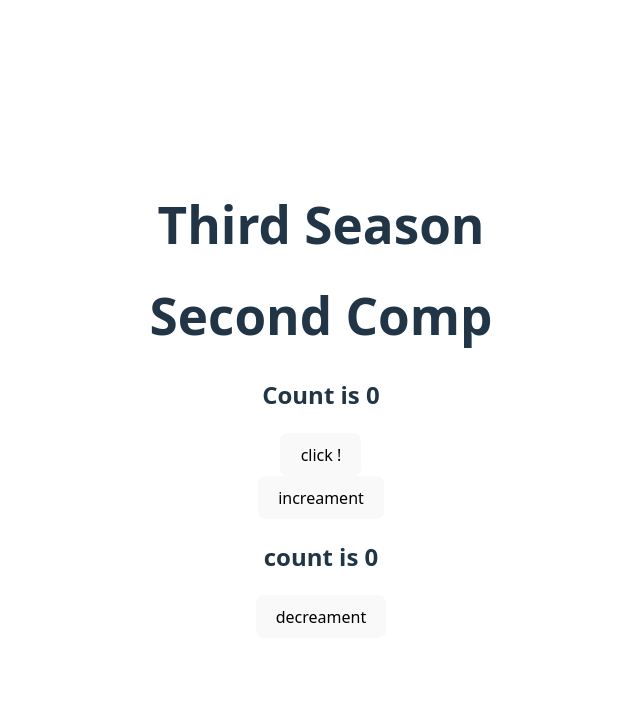
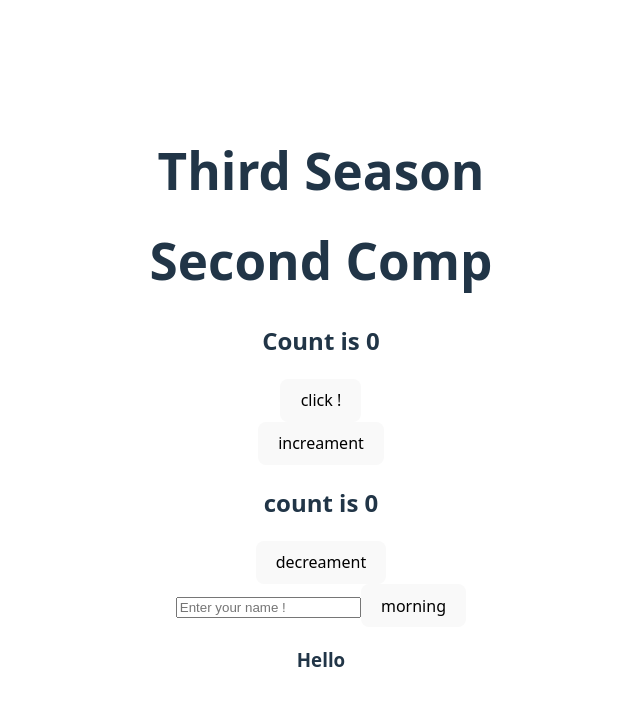
Before and after one commit to DEBAYUDHCHAKRABORTY/advanced-react, a React (Vite) app in the folder react/advanced/: page / in a window 1280 px wide. Shown: the top 706 px of the page, without its empty margins (319-959 px from the left). Built offline with nearby package versions, Linux system fonts and the light colour scheme.

Commit message:
morning done

```diff
--- a/react/advanced/src/App.jsx
+++ b/react/advanced/src/App.jsx
@@ -6,6 +6,7 @@ import Comp from './component'
 import Comp2 from './Comp2'
 import Count from './counter'
 import Count2 from './counter2'
+import Greet from './greeting'
 
 function App() {
   const [count, setCount] = useState(0)
@@ -16,6 +17,7 @@ function App() {
       <Comp2/>
       <Count/>
       <Count2/>
+      <Greet/>
     </>
   )
 }
--- /dev/null
+++ b/react/advanced/src/greeting.jsx
@@ -0,0 +1,27 @@
+import { useState } from "react";
+
+function Greet(){
+
+    const[name,setName] = useState('')
+    const[greet,setGreet] = useState('Hello')
+
+    function morning(){
+        setGreet("Good Morning")
+    }
+
+    function handleGreet(event){
+        setName(event.target.value)
+    }
+
+
+
+    return(
+        <div>
+            <input type="text" placeholder="Enter your name !" onInput={handleGreet}/>
+            <button onClick={morning}>morning</button>
+            <h3>{greet} {name}</h3>
+        </div>
+    )
+}
+
+export default Greet;
```
